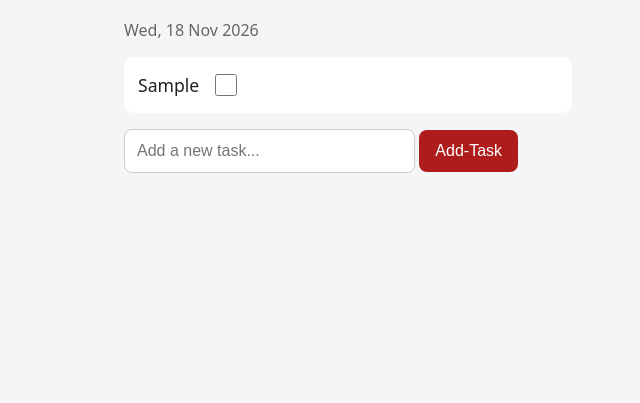
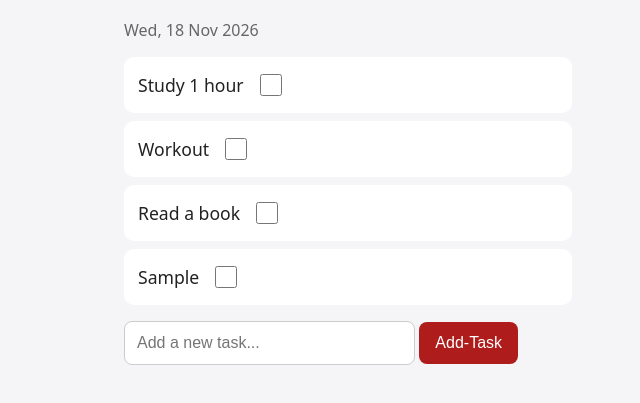
Before and after one commit to official0033/365-app, a plain HTML site: page index.html in a window 1280 px wide. Both pictures are taken after typing "Sample" into the empty fields and a click on the button "Add-Task". Shown: the part 83-486 px from the top of the page, without its empty margins (292-932 px from the left). Drawn offline with Linux system fonts and the light colour scheme.

Commit message:
modified:   index.html 	modified:   js/app.js

```diff
--- a/js/app.js
+++ b/js/app.js
@@ -11,16 +11,33 @@ const taskList = document.getElementById("task-list")
 addBtn.addEventListener("click", fn)
 
 function fn() {
-    taskText = newTask.value.trim();
+    const taskText = newTask.value.trim();
     if (!taskText) {return ;}
+    tasks.push({text:taskText, done:false})
+    render()
+
+    newTask.value = "";
+}
+
+let tasks = [{text:"Study 1 hour", done:false}, {text:"Workout", done:false}, {text:"Read a book", done:false}];
+
+function render(){
+    taskList.innerHTML = "";
+    tasks.forEach((task) => {
         const li = document.createElement("li");
         const label = document.createElement("label")
         const input = document.createElement("input")
 
         input.type = "checkbox"
-    label.append(`${taskText}`,input);
+        input.checked = task.done;
+        input.addEventListener("change", () => {
+            task.done = input.checked;
+        })
+        label.append(`${task.text}`,input);
         li.appendChild(label);
         taskList.appendChild(li);
 
-    newTask.value = "";
+    })
 }
+
+render()
```
Also changed, not shown: index.html (+0 -1 lines). Lines whose indentation alone changed are shown as unchanged.
